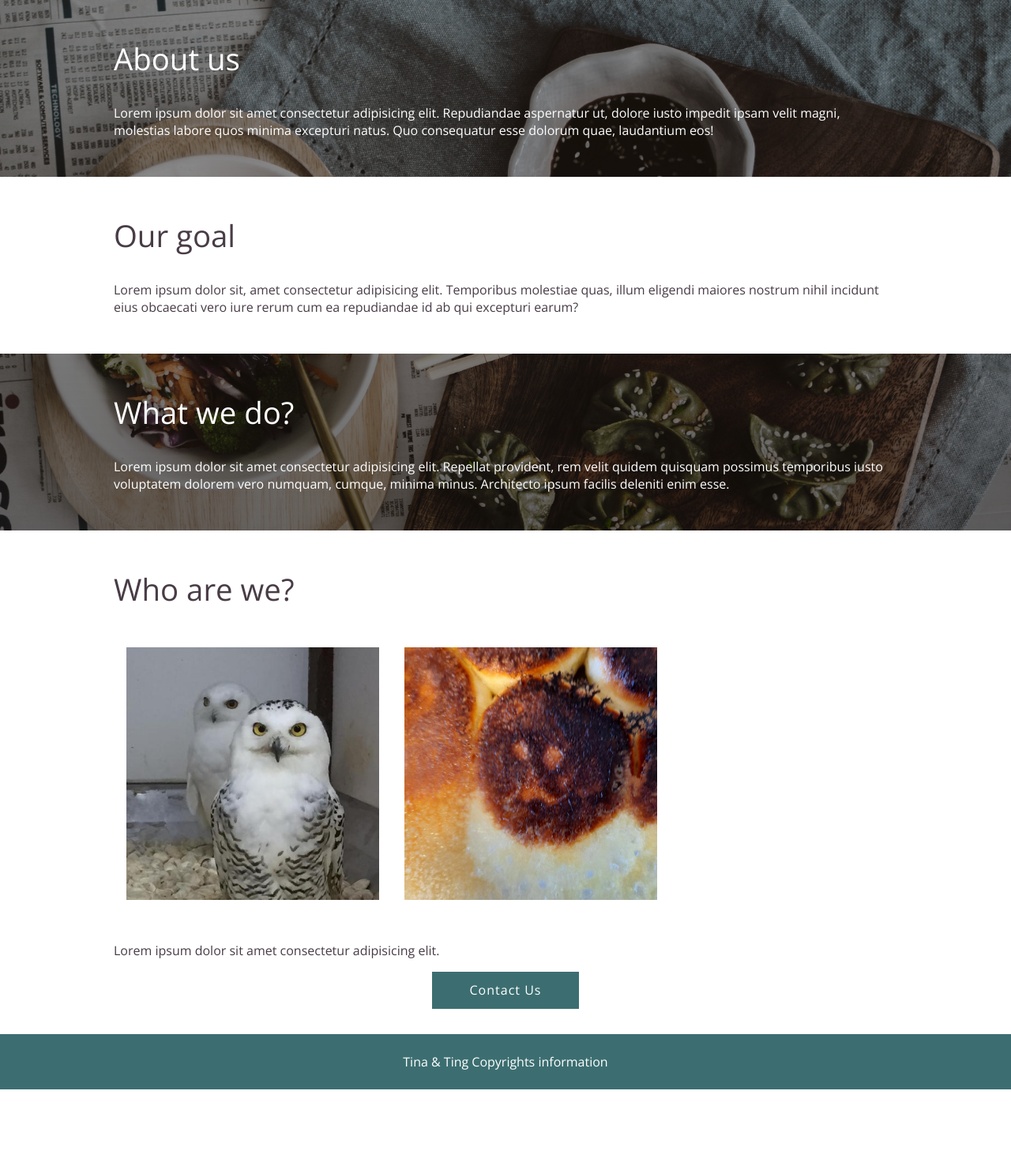
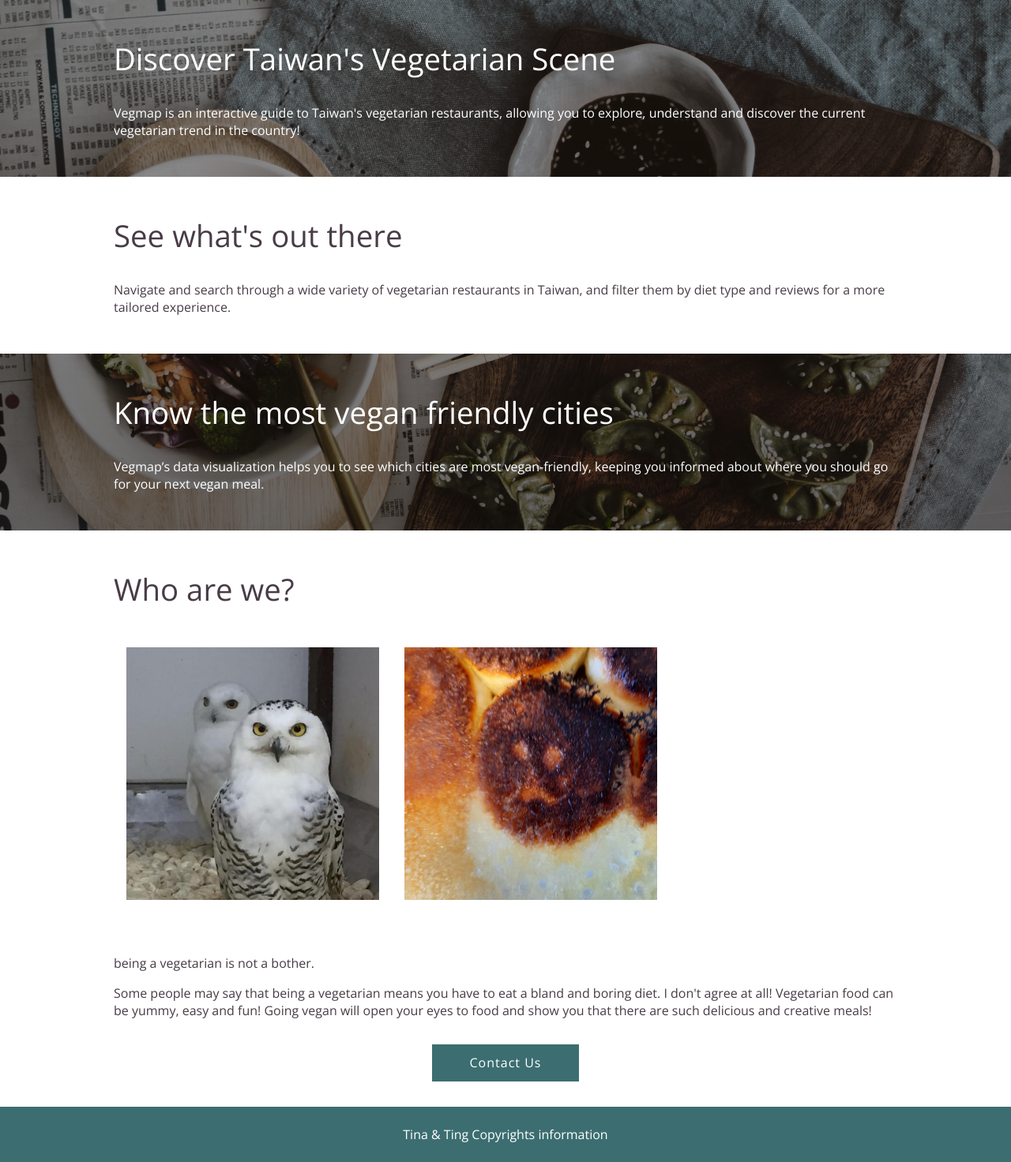
Before and after one commit to bananatina/vegmap, a Flask app: template template/about.html in a window 1280 px wide. Shown: the part 89-1561 px from the top of the page at 79% size. Before the commit the page ends 1469 px from the top, so only its background shows below. Run offline with Flask 2, Linux system fonts and the light colour scheme; the template is opened without the code that fills it, so the values that code supplies are empty.

Commit message:
Jan week 1 update
- index page data display
- about page content

```diff
--- a/template/about.html
+++ b/template/about.html
@@ -4,7 +4,7 @@
     <meta charset="UTF-8" />
     <meta http-equiv="X-UA-Compatible" content="IE=edge" />
     <meta name="viewport" content="width=device-width, initial-scale=1.0" />
-    <title>Taiwan Vegetarian Map</title>
+    <title>Taiwan Vegetarian Map | About Us</title>
     <link href="../favicon.ico" rel="shortcut icon" type="image/x-icon" />
     <link rel="stylesheet" href="../style.css" />
     <style>
@@ -33,30 +33,21 @@
     </header>
     <main id="about_main" class="fullMain">
       <section>
-        <h2 class="narrowMain">About us</h2>
+        <h2 class="narrowMain">Discover Taiwan's Vegetarian Scene</h2>
         <p class="narrowMain">
-          Lorem ipsum dolor sit amet consectetur adipisicing elit. Repudiandae
-          aspernatur ut, dolore iusto impedit ipsam velit magni, molestias
-          labore quos minima excepturi natus. Quo consequatur esse dolorum quae,
-          laudantium eos!
+          Vegmap is an interactive guide to Taiwan's vegetarian restaurants, allowing you to explore, understand and discover the current vegetarian trend in the country!
         </p>
       </section>
       <section>
-        <h2 class="narrowMain">Our goal</h2>
+        <h2 class="narrowMain">See what's out there</h2>
         <p class="narrowMain">
-          Lorem ipsum dolor sit, amet consectetur adipisicing elit. Temporibus
-          molestiae quas, illum eligendi maiores nostrum nihil incidunt eius
-          obcaecati vero iure rerum cum ea repudiandae id ab qui excepturi
-          earum?
+          Navigate and search through a wide variety of vegetarian restaurants in Taiwan, and filter them by diet type and reviews for a more tailored experience.
         </p>
       </section>
       <section>
-        <h2 class="narrowMain">What we do?</h2>
+        <h2 class="narrowMain">Know the most vegan friendly cities</h2>
         <p class="narrowMain">
-          Lorem ipsum dolor sit amet consectetur adipisicing elit. Repellat
-          provident, rem velit quidem quisquam possimus temporibus iusto
-          voluptatem dolorem vero numquam, cumque, minima minus. Architecto
-          ipsum facilis deleniti enim esse.
+          Vegmap’s data visualization helps you to see which cities are most vegan-friendly, keeping you informed about where you should go for your next vegan meal.
         </p>
       </section>
       <section>
@@ -69,9 +60,10 @@
             <img src="images/ting_avatar.jpg" alt="" width="300" />
           </div>
         </div>
-        <p class="narrowMain">
-          Lorem ipsum dolor sit amet consectetur adipisicing elit.
-        </p>
+        <div class="narrowMain">
+          <p>being a vegetarian is not a bother.</p>
+          <p>Some people may say that being a vegetarian means you have to eat a bland and boring diet. I don't agree at all! Vegetarian food can be yummy, easy and fun! Going vegan will open your eyes to food and show you that there are such delicious and creative meals!</p>
+        </div>
         <div class="flexbox">
           <a href="contact.html" class="btn center">Contact Us</a>
         </div>
```
Also changed, not shown: app.py (+5 -2 lines), static/index.js (added, +78 -0 lines), static/javascript.js (+78 -78 lines), static/style.css (+50 -0 lines), template/index.html (+21 -8 lines).
